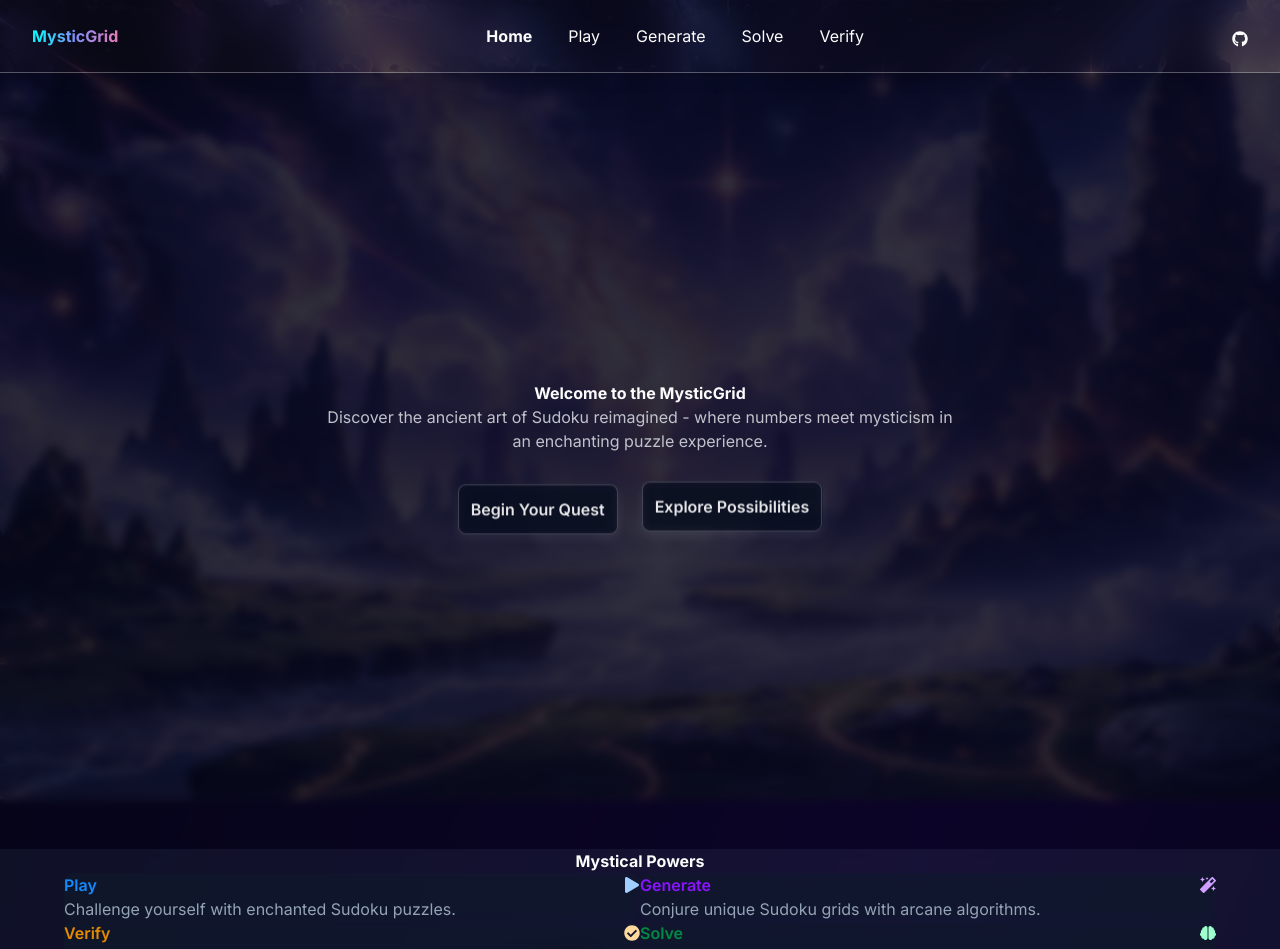
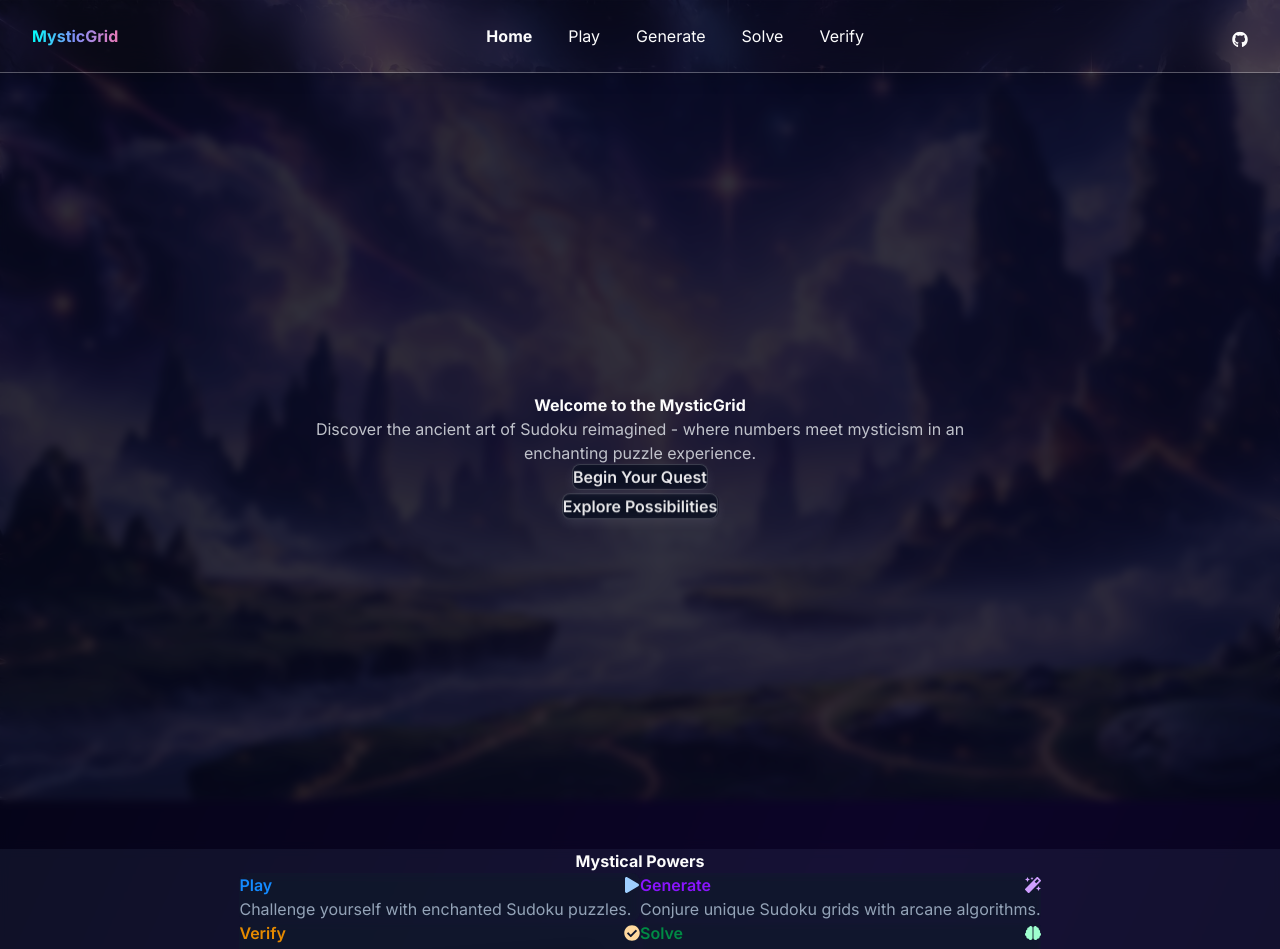
Before and after one commit to Neonsy/NextJS-MysticGrid, a Next.js app in the folder project/: page / in a window 1280 px wide. Shown: the top 949 px of the page. Built offline with nearby package versions, Linux system fonts and the light colour scheme; what fluid-tailwind would draw is missing.

Commit message:
Fixed other UI things and fluid applied classes

```diff
--- a/project/src/app/_page/sections/hero/index.tsx
+++ b/project/src/app/_page/sections/hero/index.tsx
@@ -7,13 +7,15 @@ export default function Hero() {
     return (
         <motion.section
             initial={{ opacity: 0 }}
-            animate={{ opacity: 1 }}
+            whileInView={{ opacity: 1 }}
+            viewport={{ once: true }}
             transition={{ duration: 0.3 }}
-            className='flex min-h-[97dvh] flex-col items-center justify-center bg-slate-950/75 px-8 py-32 backdrop-blur-sm sm:px-16'>
+            className='flex min-h-[97dvh] flex-col items-center justify-center bg-slate-950/75 backdrop-blur-sm ~px-8/16 ~py-16/32'>
             <div className='flex flex-col items-center justify-center'>
                 <motion.h1
                     initial={{ opacity: 0, y: 9 }}
-                    animate={{ opacity: 1, y: 0 }}
+                    whileInView={{ opacity: 1, y: 0 }}
+                    viewport={{ once: true }}
                     transition={{
                         duration: 0.15,
                         delay: 0.2,
@@ -23,23 +25,25 @@ export default function Hero() {
                 </motion.h1>
                 <motion.p
                     initial={{ opacity: 0 }}
-                    animate={{ opacity: 1 }}
+                    whileInView={{ opacity: 1 }}
+                    viewport={{ once: true }}
                     transition={{
                         duration: 0.3,
                         delay: 0.3,
                     }}
-                    className='max-w-2xl px-4 text-center text-gray-300/90 ~text-base/xl ~mt-8/32'>
+                    className='max-w-2xl text-center text-gray-300/90 ~text-base/xl ~mt-8/32 ~px-4/8'>
                     Discover the ancient art of Sudoku reimagined - where numbers meet mysticism in an enchanting puzzle experience.
                 </motion.p>
             </div>
-            <div className='flex flex-col ~mt-6/16 ~gap-8/16 items-center md:flex-row sm:gap-6'>
+            <div className='flex flex-col items-center ~mt-6/16 ~gap-4/16'>
                 <motion.div
                     initial={{ opacity: 0, scale: 0.95 }}
-                    animate={{
+                    whileInView={{
                         opacity: 1,
                         scale: 1,
                         y: [0, -4, 0],
                     }}
+                    viewport={{ once: true }}
                     whileHover={{
                         scale: 1.05,
                         y: -8,
@@ -61,17 +65,18 @@ export default function Hero() {
                     }}>
                     <Link
                         href='/play'
-                        className='group relative mt-8 inline-block overflow-hidden rounded-lg border border-white/20 bg-slate-900/40 p-3 font-semibold text-white/90 shadow-[0_4px_12px_rgba(255,255,255,0.08)] backdrop-blur-sm transition-all duration-300 ~text-base/lg before:absolute before:inset-0 before:-z-10 before:translate-y-[100%] before:bg-white/10 before:transition-transform before:duration-300 hover:border-white/30 hover:shadow-[0_8px_24px_rgba(255,255,255,0.12)] hover:before:translate-y-0 focus:outline-none focus:ring-2 focus:ring-white/30 focus:ring-offset-2 focus:ring-offset-slate-950 active:translate-y-[1px]'>
+                        className='group relative inline-block overflow-hidden rounded-lg border border-white/20 bg-slate-900/40 font-semibold text-white/90 shadow-[0_4px_12px_rgba(255,255,255,0.08)] backdrop-blur-sm transition-all duration-300 ~text-base/lg ~mt-8/16 ~p-3/6 before:absolute before:inset-0 before:-z-10 before:translate-y-[100%] before:bg-white/10 before:transition-transform before:duration-300 hover:border-white/30 hover:shadow-[0_8px_24px_rgba(255,255,255,0.12)] hover:before:translate-y-0 focus:outline-none focus:ring-2 focus:ring-white/30 focus:ring-offset-2 focus:ring-offset-slate-950 active:translate-y-[1px]'>
                         Begin Your Quest
                     </Link>
                 </motion.div>
                 <motion.div
                     initial={{ opacity: 0, scale: 0.95 }}
-                    animate={{
+                    whileInView={{
                         opacity: 1,
                         scale: 1,
                         y: [0, -4, 0],
                     }}
+                    viewport={{ once: true }}
                     whileHover={{
                         scale: 1.05,
                         y: -8,
@@ -93,7 +98,7 @@ export default function Hero() {
                     }}>
                     <Link
                         href='#explore'
-                        className='group relative mt-8 inline-block overflow-hidden rounded-lg border border-white/20 bg-slate-900/40 p-3 font-semibold text-white/90 shadow-[0_4px_12px_rgba(255,255,255,0.08)] backdrop-blur-sm transition-all duration-300 ~text-base/lg before:absolute before:inset-0 before:-z-10 before:translate-y-[100%] before:bg-white/10 before:transition-transform before:duration-300 hover:border-white/30 hover:shadow-[0_8px_24px_rgba(255,255,255,0.12)] hover:before:translate-y-0 focus:outline-none focus:ring-2 focus:ring-white/30 focus:ring-offset-2 focus:ring-offset-slate-950 active:translate-y-[1px]'>
+                        className='group relative inline-block overflow-hidden rounded-lg border border-white/20 bg-slate-900/40 font-semibold text-white/90 shadow-[0_4px_12px_rgba(255,255,255,0.08)] backdrop-blur-sm transition-all duration-300 ~text-base/lg ~mt-8/16 ~p-3/6 before:absolute before:inset-0 before:-z-10 before:translate-y-[100%] before:bg-white/10 before:transition-transform before:duration-300 hover:border-white/30 hover:shadow-[0_8px_24px_rgba(255,255,255,0.12)] hover:before:translate-y-0 focus:outline-none focus:ring-2 focus:ring-white/30 focus:ring-offset-2 focus:ring-offset-slate-950 active:translate-y-[1px]'>
                         Explore Possibilities
                     </Link>
                 </motion.div>
--- a/project/src/app/_page/sections/mysticalPowers/FeatureCard.tsx
+++ b/project/src/app/_page/sections/mysticalPowers/FeatureCard.tsx
@@ -28,13 +28,13 @@ export default function FeatureCard({ title, description, icon: Icon, variant }:
     }[variant];
 
     return (
-        <div className='rounded-lg bg-slate-800 bg-opacity-10 backdrop-blur-sm transition-all ~p-4/8 hover:bg-opacity-20'>
+        <div className='rounded-lg ~mb-4/8 bg-slate-800 bg-opacity-10 backdrop-blur-sm transition-all ~p-4/8 hover:bg-opacity-20'>
             <div>
                 <div className='flex items-center justify-between ~mb-4/8'>
                     <h3 className={`font-semibold ${variantStyles.text} ~text-3xl/6xl`}>{title}</h3>
                     <Icon className={`shrink-0 ${variantStyles.icon} ~text-3xl/5xl`} />
                 </div>
-                <p className='max-w-md text-slate-400 ~text-base/lg md:max-w-lg'>{description}</p>
+                <p className='text-slate-400 max-w-[75%] lg:max-w-full ~text-base/lg'>{description}</p>
             </div>
         </div>
     );
--- a/project/src/app/_page/sections/mysticalPowers/index.tsx
+++ b/project/src/app/_page/sections/mysticalPowers/index.tsx
@@ -30,9 +30,9 @@ export default function MysticalPowers() {
     ] as const;
 
     return (
-        <section id='explore' className='bg-slate-900/75 backdrop-blur-sm ~py-12/32'>
-            <h2 className='text-center font-bold ~text-4xl/7xl ~mb-8/16'>Mystical Powers</h2>
-            <div className='mx-auto grid max-w-6xl grid-cols-1 ~gap-4/8 ~px-6/16 md:grid-cols-2'>
+        <section id='explore' className='flex flex-col items-center justify-center bg-slate-900/75 backdrop-blur-sm ~py-12/32'>
+            <h2 className='font-bold ~text-4xl/7xl ~mb-8/16'>Mystical Powers</h2>
+            <div className='grid max-w-6xl grid-cols-1 ~gap-4/8 ~px-6/16 md:grid-cols-2'>
                 {features.map((feature) => (
                     <FeatureCard key={feature.title} {...feature} />
                 ))}
--- a/project/src/app/_page/sections/technologies/index.tsx
+++ b/project/src/app/_page/sections/technologies/index.tsx
@@ -20,7 +20,7 @@ export default function Technologies() {
     ];
 
     return (
-        <section className='backdrop-blur-sm flex flex-col items-center justify-center gap-6 bg-slate-950/75 px-8 py-16 sm:gap-8 sm:px-16 sm:py-24'>
+        <section className='flex flex-col items-center justify-center bg-slate-950/75 backdrop-blur-sm ~gap-6/16 ~px-8/16 ~py-16/32'>
             <h2 className='text-center font-bold ~text-3xl/4xl'>Arcane Technologies</h2>
             <div className='mx-auto grid w-full max-w-[theme(screens.xs)] grid-cols-1 gap-3 sm:max-w-[theme(screens.sm)] sm:gap-4 md:max-w-[theme(screens.md)] md:grid-cols-2 lg:max-w-[theme(screens.lg)] lg:grid-cols-3 xl:max-w-[theme(screens.xl)] xl:grid-cols-4'>
                 {technologies.map((tech) => (
```
